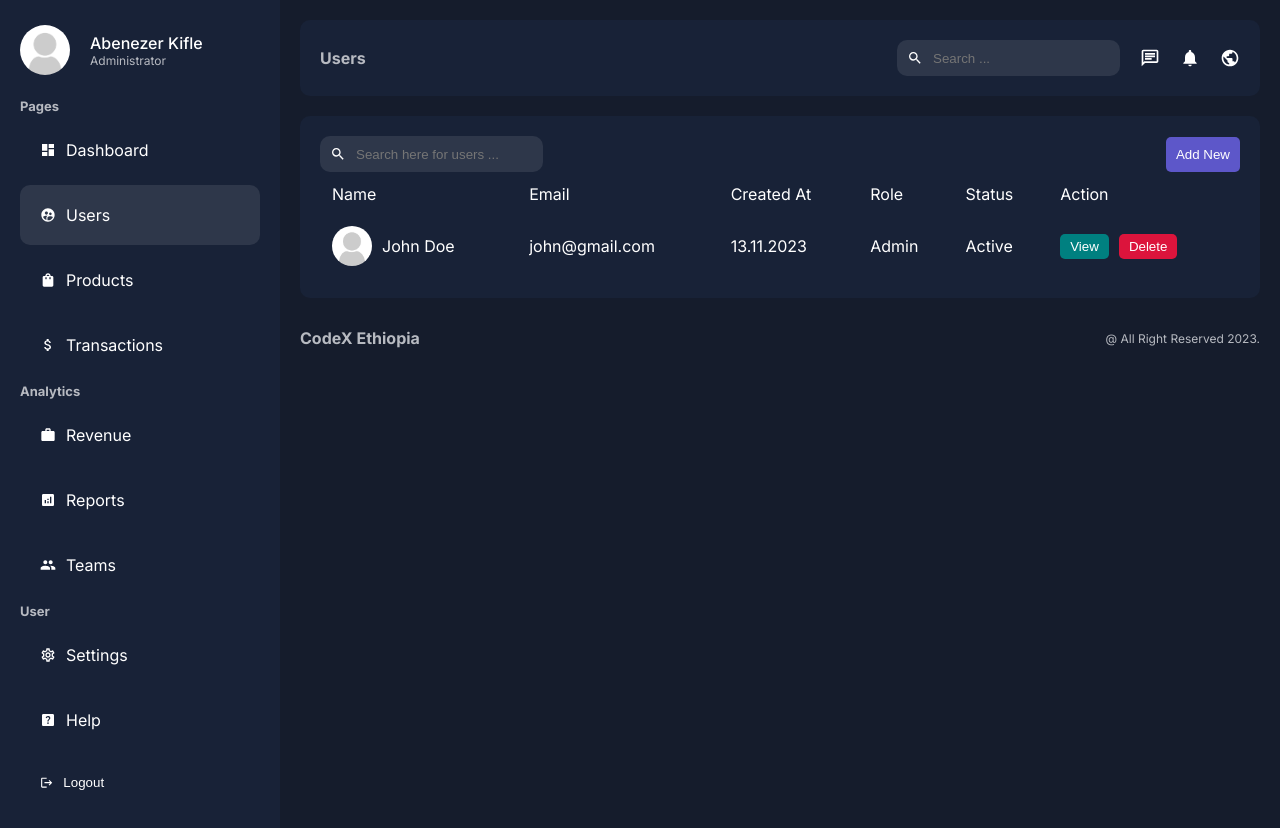
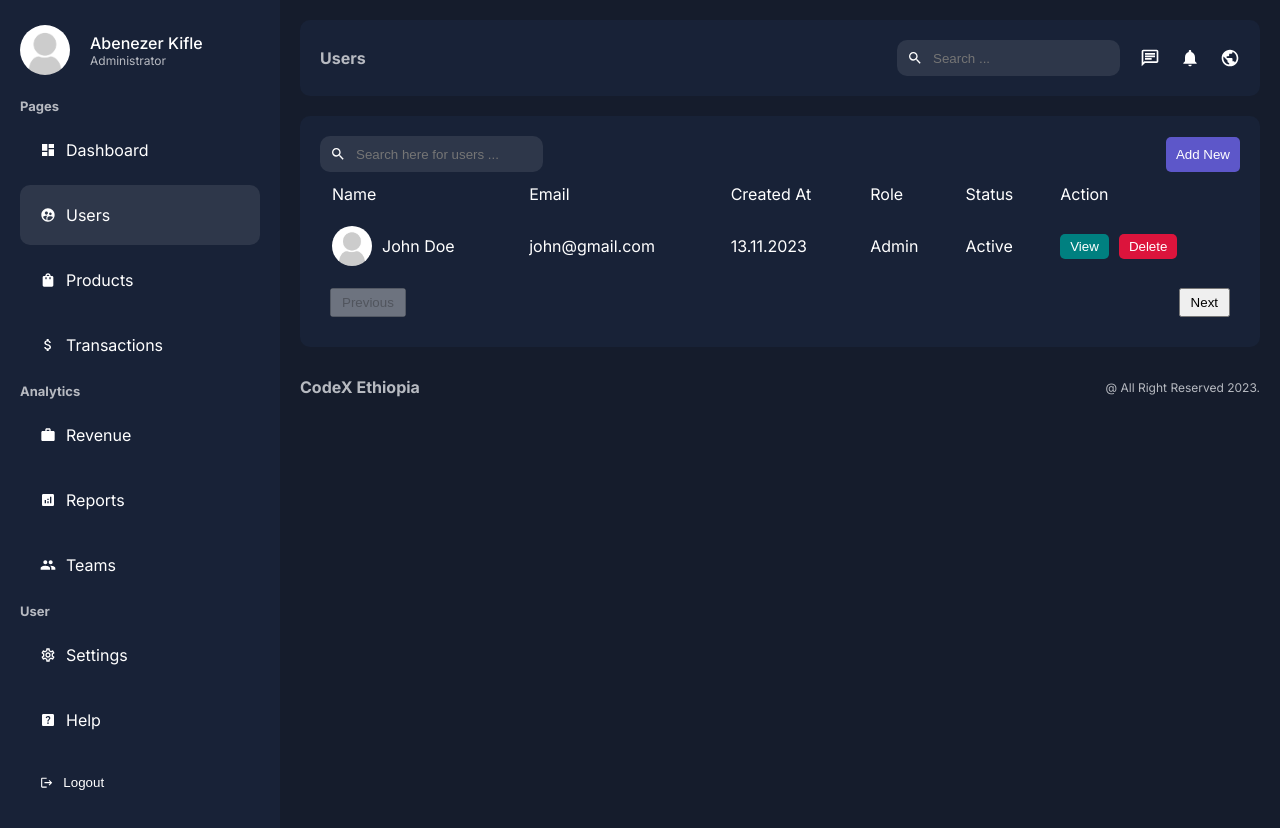
Before and after one commit to abenooo/NextJs_14_AdminDashboard, a Next.js app: page /dashboard/users in a window 1280 px wide. Built offline with nearby package versions, Linux system fonts and the light colour scheme.

Commit message:
Import pagination

```diff
--- a/app/dashboard/users/page.jsx
+++ b/app/dashboard/users/page.jsx
@@ -2,6 +2,7 @@ import Search from "@/componet/dashboard/search.jsx/search";
 import styles from "../../../componet/user/user.module.css";
 import Image from "next/image";
 import Link from "next/link";
+import Pagination from "@/componet/pagination/pagination";
 const UsersPage = () => {
   return (
     <div className={styles.container}>
@@ -54,6 +55,8 @@ const UsersPage = () => {
           </tr>
         </tbody>
       </table>
+
+      <Pagination />
     </div>
   );
 };
```
